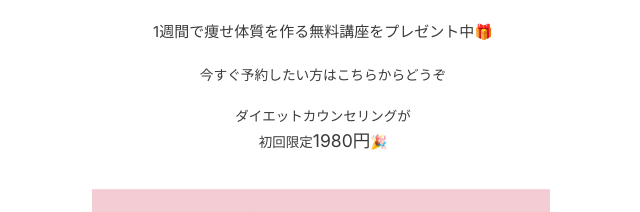
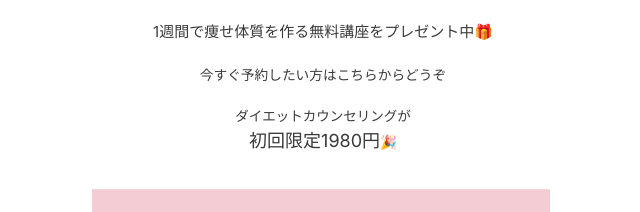
Before and after one commit to vi-vari/takuhoku-himawari-diet-lp, a plain HTML site: page index.html in a window 1280 px wide. Shown: the part 1142-1354 px from the top of the page, 317-957 px from the left. Drawn offline with Linux system fonts and the light colour scheme.

Commit message:
Set 初回限定1980円 to 18px
Co-Authored-By: Claude Opus 5.5 <noreply@anthropic.com>
Claude-Session: https://claude.ai/code/session_016waN5JEzFgpNmZ99UUHx5r

```diff
--- a/index.html
+++ b/index.html
@@ -25,7 +25,7 @@
     <div class="cta__row"><img class="cta-arrow" src="images/cta-arrow.svg" width="52" height="56" alt=""><a class="cta__btn" href="https://lin.ee/rWEbgNn" target="_blank" rel="noopener"><img src="images/line-button.webp" width="312" height="66" alt="LINE登録者限定 LINE講座をスタート"></a></div>
     <p class="cta__t1" style="--mt:23px">1週間で痩せ体質を作る無料講座をプレゼント中🎁</p>
     <p class="cta__t2" style="--mt:18.4px">今すぐ予約したい方はこちらからどうぞ</p>
-    <p class="cta__t3" style="--mt:16.2px">ダイエットカウンセリングが<br>初回限定<span class="cta__price">1980円</span>🎉</p>
+    <p class="cta__t3" style="--mt:16.2px">ダイエットカウンセリングが<br><span class="cta__price">初回限定1980円</span>🎉</p>
   </section>
 
   <!-- Before / After -->
@@ -109,7 +109,7 @@
     <div class="cta__row"><img class="cta-arrow" src="images/cta-arrow.svg" width="52" height="56" alt=""><a class="cta__btn" href="https://lin.ee/rWEbgNn" target="_blank" rel="noopener"><img src="images/line-button.webp" width="312" height="66" alt="LINE登録者限定 LINE講座をスタート"></a></div>
     <p class="cta__t1" style="--mt:19px">1週間で痩せ体質を作る無料講座をプレゼント中🎁</p>
     <p class="cta__t2" style="--mt:12.3px">今すぐ予約したい方はこちらからどうぞ</p>
-    <p class="cta__t3" style="--mt:12.2px">ダイエットカウンセリングが<br>初回限定<span class="cta__price">1980円</span>🎉</p>
+    <p class="cta__t3" style="--mt:12.2px">ダイエットカウンセリングが<br><span class="cta__price">初回限定1980円</span>🎉</p>
   </section>
 
   <!-- 成功する理由 -->
@@ -143,7 +143,7 @@
     <div class="cta__row"><img class="cta-arrow" src="images/cta-arrow.svg" width="52" height="56" alt=""><a class="cta__btn" href="https://lin.ee/rWEbgNn" target="_blank" rel="noopener"><img src="images/line-button.webp" width="312" height="66" alt="LINE登録者限定 LINE講座をスタート"></a></div>
     <p class="cta__t1" style="--mt:9px">1週間で痩せ体質を作る無料講座をプレゼント中🎁</p>
     <p class="cta__t2" style="--mt:20.35px">今すぐ予約したい方はこちらからどうぞ</p>
-    <p class="cta__t3" style="--mt:10.25px;padding-left:13px">ダイエットカウンセリングが<br>初回限定<span class="cta__price">1980円</span>🎉</p>
+    <p class="cta__t3" style="--mt:10.25px;padding-left:13px">ダイエットカウンセリングが<br><span class="cta__price">初回限定1980円</span>🎉</p>
   </section>
 
 </main>
--- a/style.css
+++ b/style.css
@@ -80,7 +80,7 @@ ul { list-style: none; }
 .cta__t1 { font-size: 15px;   line-height: 24.75px; }
 .cta__t2 { font-size: 13.7px; line-height: 24.75px; }
 .cta__t3 { font-size: 13.5px; line-height: 24.75px; }
-.cta__price { font-size: 1.3em; }
+.cta__price { font-size: 18px; }
 
 /* ---------- B/A ---------- */
 .ba img { height: auto; }
```
